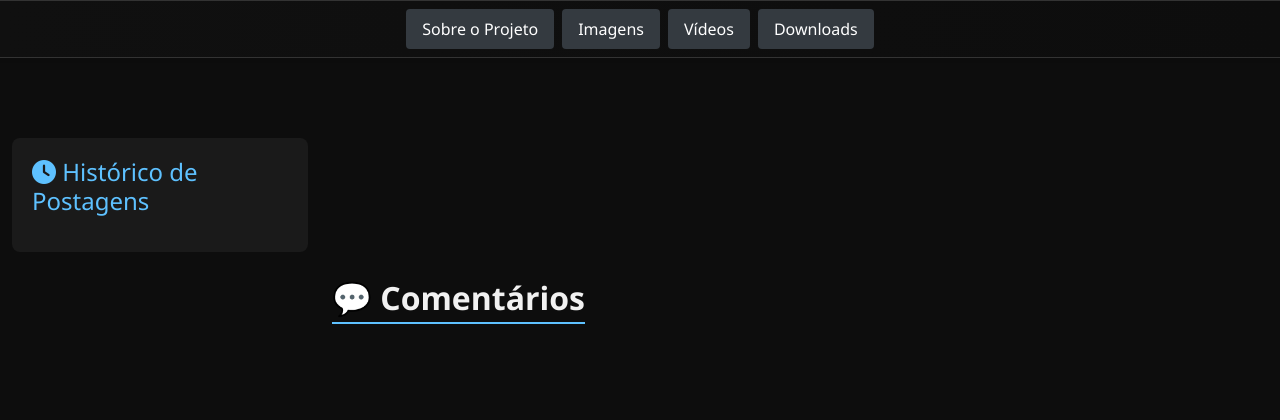
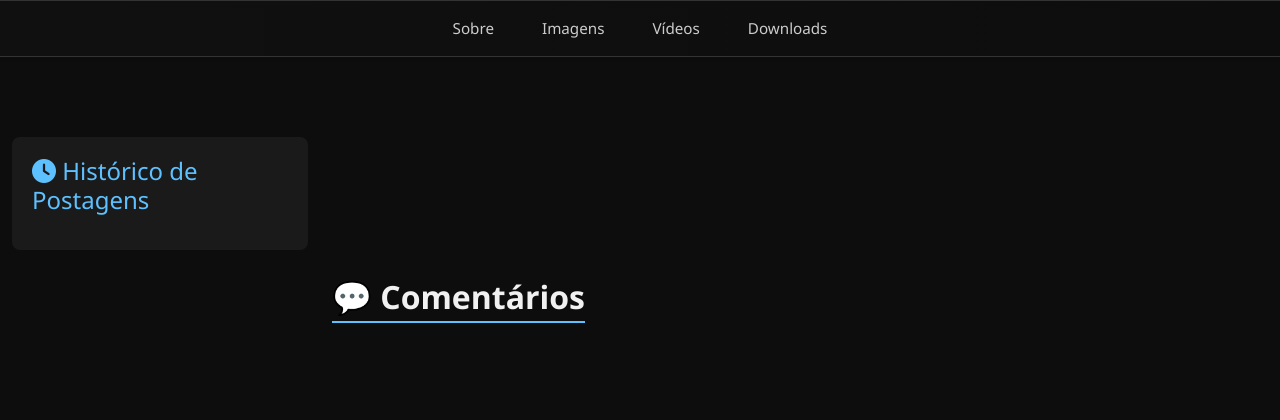
Before and after one commit to LuizRaizen/portfolio-luizdererita-dev, a Flask app: template templates/blogs/post.html in a window 1280 px wide. Shown: the part 306-726 px from the top of the page. Run offline with Flask 3, Linux system fonts and the light colour scheme; the template is opened without the code that fills it, so the values that code supplies are empty; some libraries are stand-ins or nearby versions.

Commit message:
Ajustes layout

```diff
--- a/static/css/blogs/style.css
+++ b/static/css/blogs/style.css
@@ -61,19 +61,20 @@ body {
 }
 
 .nav-section-link {
+  color: #ccc;
+  text-decoration: none;
   padding: 0.5rem 1rem;
-  text-decoration: none;
-  color: #fff;
-  background-color: #343a40;
-  border-radius: 0.25rem;
-  transition: background-color 0.2s ease;
+  margin: 0 0.25rem;
   font-weight: 500;
+  font-size: 0.95rem;
+  border-radius: 8px;
+  transition: all 0.2s ease-in-out;
 }
 
-.nav-section-link:hover
+.nav-section-link:hover,
 .nav-section-link.active {
-  background-color: #495057;
-  color: #fff;
+  background-color: #5ec1ff20;
+  color: #5ec1ff;
 }
 
 /* === Títulos === */
--- a/templates/blogs/base.html
+++ b/templates/blogs/base.html
@@ -62,7 +62,7 @@
   <nav class="section-nav shadow-sm py-2">
     <div class="container">
       <div class="d-flex flex-column flex-md-row justify-content-center align-items-center gap-2">
-        <a class="nav-section-link" href="{{ url_for('blog_index', projeto=projeto) }}">Sobre o Projeto</a>
+        <a class="nav-section-link" href="{{ url_for('blog_index', projeto=projeto) }}">Sobre</a>
         <a class="nav-section-link" href="{{ url_for('galeria_imagens', projeto=projeto) }}">Imagens</a>
         <a class="nav-section-link" href="{{ url_for('galeria_videos', projeto=projeto) }}">Vídeos</a>
         <a class="nav-section-link" href="{{ url_for('galeria_downloads', projeto=projeto) }}">Downloads</a>
```
